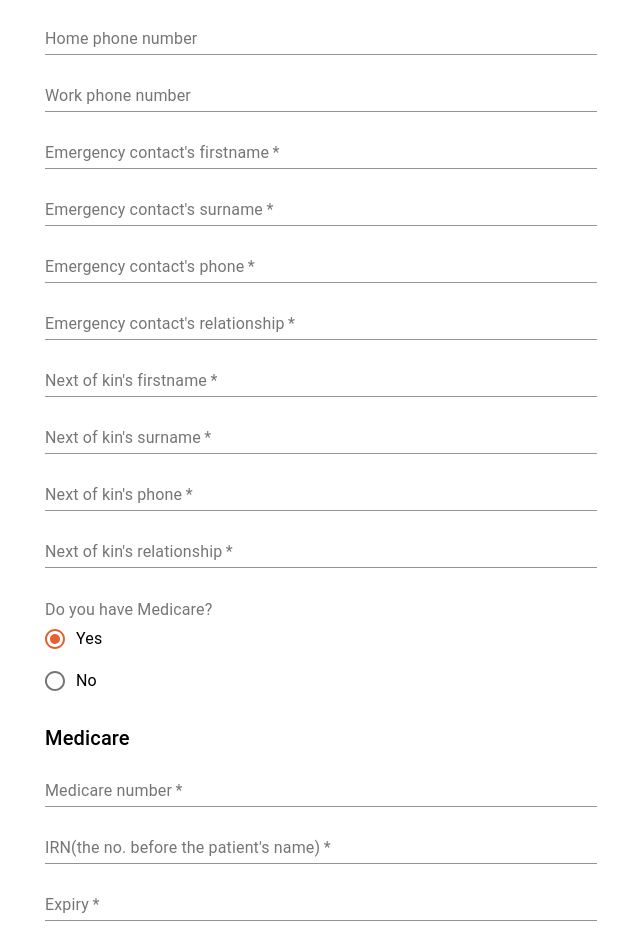
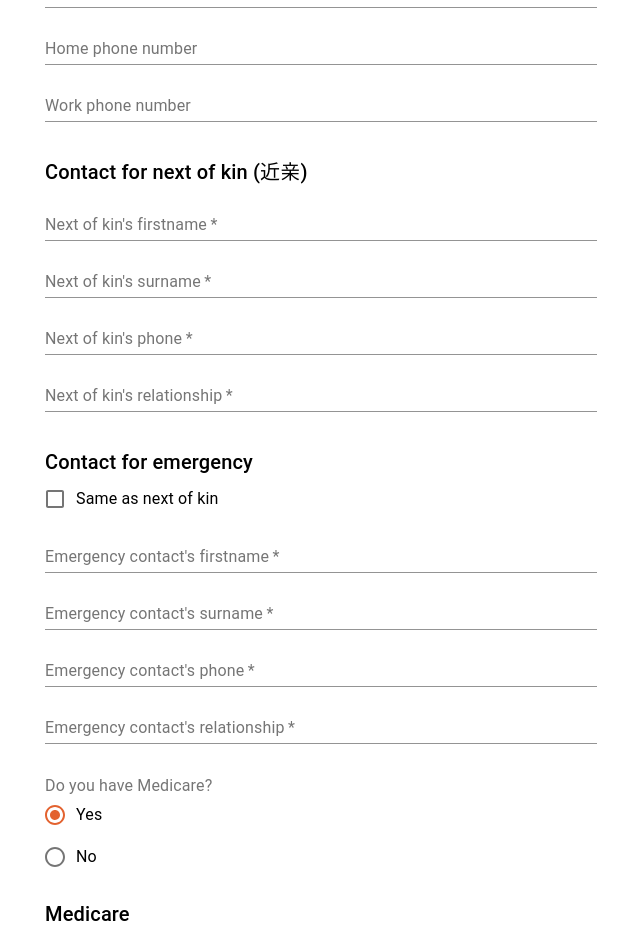
Before and after one commit to lindachenau/new-patient, a React (Create React App) app: page / in a window 1280 px wide. Shown: the part 840-1785 px from the top of the page, without its empty margins (319-959 px from the left). Built offline with nearby package versions, Linux system fonts and the light colour scheme; no server answers.

Commit message:
Improved emergency contact form

```diff
--- a/src/components/PatientContact.js
+++ b/src/components/PatientContact.js
@@ -1,8 +1,10 @@
-import React from 'react'
+import React, { useState, useEffect } from 'react'
 import Container from '@material-ui/core/Container'
 import Typography from '@material-ui/core/Typography'
 import TextField from '@material-ui/core/TextField'
 import LocationSearchInput from './LocationSearchInput'
+import FormControlLabel from '@material-ui/core/FormControlLabel'
+import Checkbox from '@material-ui/core/Checkbox'
 
 export default function PatientContact({address, setAddress, email, setEmail, mobile, setMobile, homeNumber, setHomeNumber, workNumber, setWorkNumber,
   emergencyContactFirstname, setEmergencyContactFirstname, emergencyContactSurname, setEmergencyContactSurname,
@@ -10,12 +12,31 @@ export default function PatientContact({address, setAddress, email, setEmail, mo
   nextOfKinFirstname, setNextOfKinFirstname, nextOfKinSurname, setNextOfKinSurname,
   nextOfKinPhone, setNextOfKinPhone, nextOfKinRelationship, setNextOfKinRelationship}) {
 
+  const [sameAsNextOfKin, setSameAsNextOfKin] = useState(false)
+
+  useEffect(() => {
+    if (sameAsNextOfKin) {
+      setEmergencyContactFirstname(nextOfKinFirstname)
+      setEmergencyContactSurname(nextOfKinSurname)
+      setEmergencyContactPhone(nextOfKinPhone)
+      setEmergencyContactRelationship(nextOfKinRelationship)
+    } else {
+      setEmergencyContactFirstname('')
+      setEmergencyContactSurname('')
+      setEmergencyContactPhone('')
+      setEmergencyContactRelationship('')
+    }
+  }, [sameAsNextOfKin])
+
   const onChangeLocation = address => {
     setAddress(address.replace(', Australia', ''))
   }
 
+  const handleChange = (event) => setSameAsNextOfKin(event.target.checked)
+
   return (
-    <Container maxWidth='sm' disableGutters style={{marginTop: 20, marginBottom: 20}}>
+    <>
+      <Container maxWidth='sm' disableGutters style={{marginTop: 30, marginBottom: 20}}>
         <Typography variant='h6' gutterBottom>Address, Contact & Email</Typography>
         <LocationSearchInput
           address={address}
@@ -54,42 +75,9 @@ export default function PatientContact({address, setAddress, email, setEmail, mo
           value={workNumber}
           onChange={(event) => setWorkNumber(event.target.value.trim())}
         />
-      <TextField
-        required
-        margin="dense"
-        label="Emergency contact's firstname"
-        type="text"
-        fullWidth
-        value={emergencyContactFirstname}
-        onChange={(event) => setEmergencyContactFirstname(event.target.value.trim())}
-      />
-      <TextField
-        required
-        margin="dense"
-        label="Emergency contact's surname"
-        type="text"
-        fullWidth
-        value={emergencyContactSurname}
-        onChange={(event) => setEmergencyContactSurname(event.target.value.trim())}
-      />
-      <TextField
-        required
-        margin="dense"
-        label="Emergency contact's phone"
-        type="tel"
-        fullWidth
-        value={emergencyContactPhone}
-        onChange={(event) => setEmergencyContactPhone(event.target.value.trim())}
-      />
-      <TextField
-        required
-        margin="dense"
-        label="Emergency contact's relationship"
-        type="text"
-        fullWidth
-        value={emergencyContactRelationship}
-        onChange={(event) => setEmergencyContactRelationship(event.target.value.trim())}
-      />
+      </Container>
+      <Container maxWidth='sm' disableGutters style={{marginTop: 30, marginBottom: 20}}>
+        <Typography variant='h6'>Contact for next of kin (近亲)</Typography>
         <TextField
           required
           margin="dense"
@@ -127,5 +115,49 @@ export default function PatientContact({address, setAddress, email, setEmail, mo
           onChange={(event) => setNextOfKinRelationship(event.target.value.trim())}
         />
       </Container>
+      <Container maxWidth='sm' disableGutters style={{marginTop: 30, marginBottom: 20}}>
+        <Typography variant='h6'>Contact for emergency</Typography>
+        <FormControlLabel
+          control={<Checkbox checked={sameAsNextOfKin} onChange={handleChange} name="sameAsNextOfKin" />}
+          label="Same as next of kin"
+        />
+        <TextField
+          required
+          margin="dense"
+          label="Emergency contact's firstname"
+          type="text"
+          fullWidth
+          value={emergencyContactFirstname}
+          onChange={(event) => setEmergencyContactFirstname(event.target.value.trim())}
+        />
+        <TextField
+          required
+          margin="dense"
+          label="Emergency contact's surname"
+          type="text"
+          fullWidth
+          value={emergencyContactSurname}
+          onChange={(event) => setEmergencyContactSurname(event.target.value.trim())}
+        />
+        <TextField
+          required
+          margin="dense"
+          label="Emergency contact's phone"
+          type="tel"
+          fullWidth
+          value={emergencyContactPhone}
+          onChange={(event) => setEmergencyContactPhone(event.target.value.trim())}
+        />
+        <TextField
+          required
+          margin="dense"
+          label="Emergency contact's relationship"
+          type="text"
+          fullWidth
+          value={emergencyContactRelationship}
+          onChange={(event) => setEmergencyContactRelationship(event.target.value.trim())}
+        />
+      </Container>
+    </>
   )
 }
```
Lines whose indentation alone changed are shown as unchanged.
